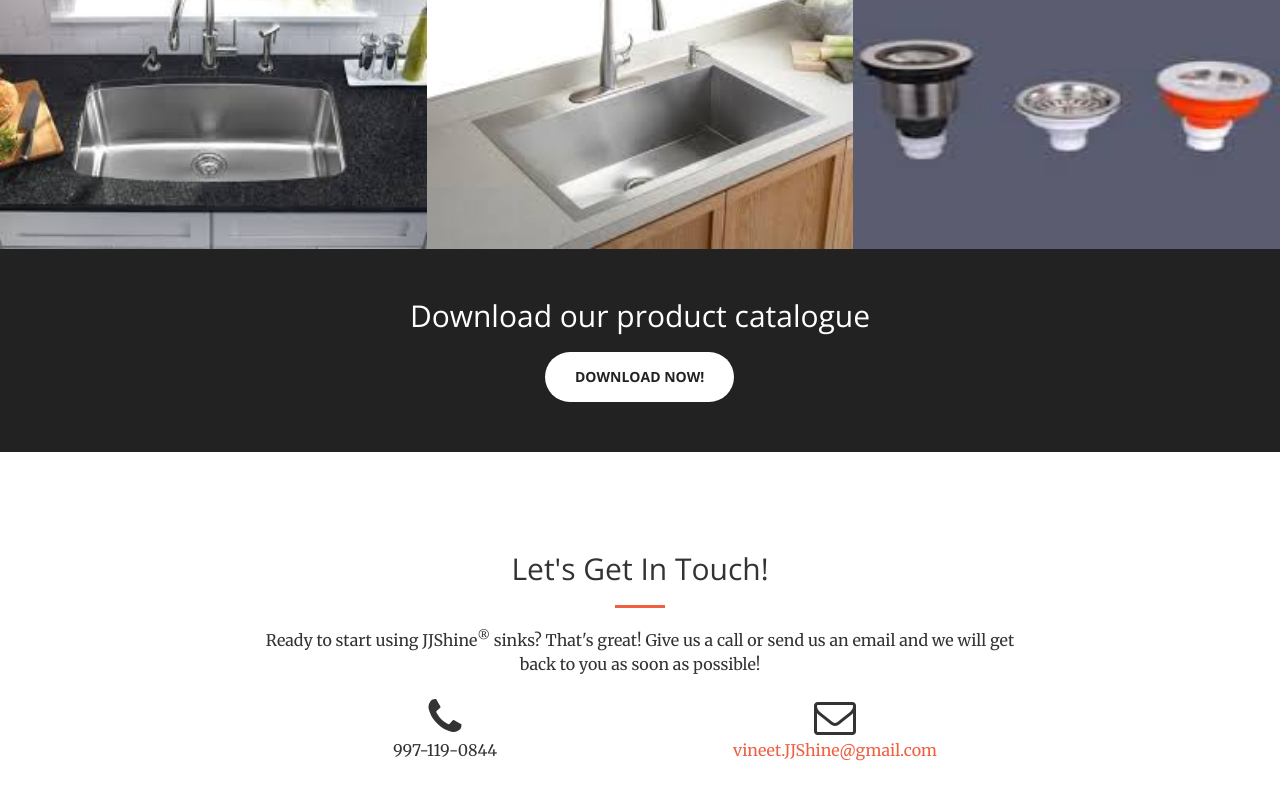
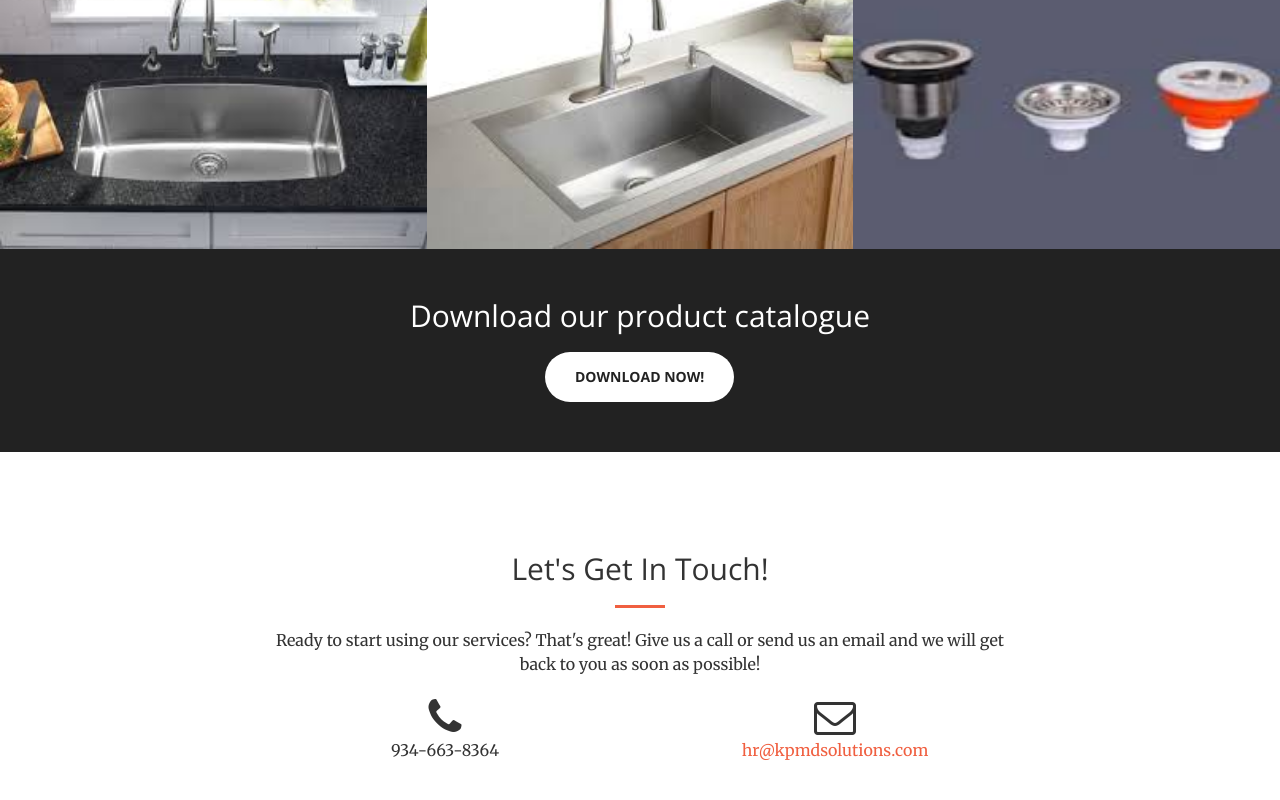
Before and after one commit to swati-jain-contributor/kpmdsolutions, a website: page index.html in a window 1280 px wide. Shown: the part 1641-2441 px from the top of the page. Drawn offline with nearby package versions, Linux system fonts and the light colour scheme.

Commit message:
first commit

```diff
--- a/index.html
+++ b/index.html
@@ -261,16 +261,16 @@
                 <div class="col-lg-8 col-lg-offset-2 text-center">
                     <h2 class="section-heading">Let's Get In Touch!</h2>
                     <hr class="primary">
-                    <p>Ready to start using JJShine<sup>&reg;</sup> sinks? That's great! Give us a call or send us an email and we will get
+                    <p>Ready to start using our services? That's great! Give us a call or send us an email and we will get
                         back to you as soon as possible!</p>
                 </div>
                 <div class="col-lg-4 col-lg-offset-2 text-center">
                     <i class="fa fa-phone fa-3x sr-contact"></i>
-                    <p>997-119-0844</p>
+                    <p>934-663-8364</p>
                 </div>
                 <div class="col-lg-4 text-center">
                     <i class="fa fa-envelope-o fa-3x sr-contact"></i>
-                    <p><a href="mailto:vineet.JJShine@gmail.com">vineet.JJShine@gmail.com</a></p>
+                    <p><a href="mailto:hr@kpmdsolutions.com">hr@kpmdsolutions.com</a></p>
                 </div>
             </div>
         </div>
```
Also changed, not shown: 1 other file.
